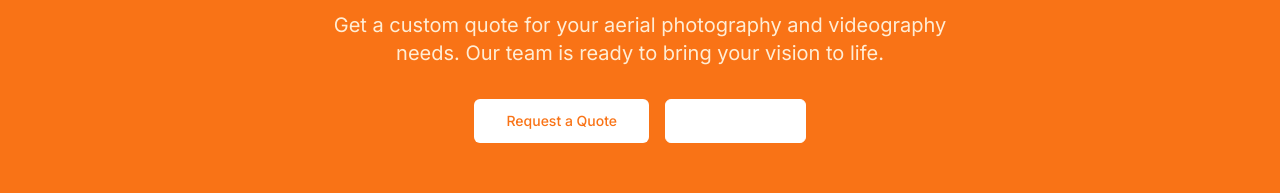
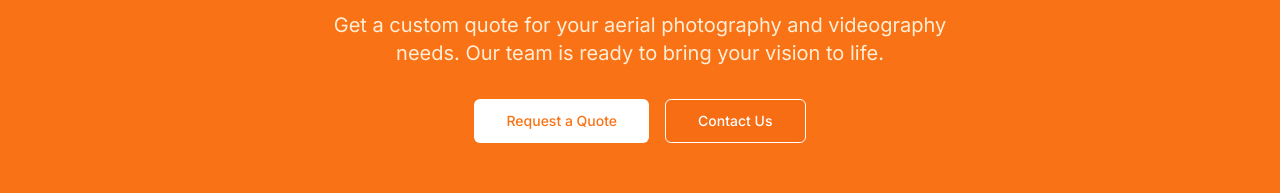
Before and after one commit to 7han0s/skyvision-drone-services, a Next.js app: page / in a window 1280 px wide. Shown: the part 3464-3657 px from the top of the page. Built offline with nearby package versions, Linux system fonts and the light colour scheme; no server answers.

Commit message:
feat: add CTA section component
Create new call-to-action section component.

#VERCEL_SKIP

Co-authored-by: thanos <107471714+7han0s@users.noreply.github.com>

```diff
--- a/components/cta-section.tsx
+++ b/components/cta-section.tsx
@@ -18,7 +18,7 @@ export function CTASection() {
             asChild
             size="lg"
             variant="outline"
-            className="border-white text-white hover:bg-white hover:text-orange-500"
+            className="border-white text-white hover:bg-white hover:text-orange-500 bg-orange-600/20 backdrop-blur-sm"
           >
             <Link href="/contact">Contact Us</Link>
           </Button>
```
